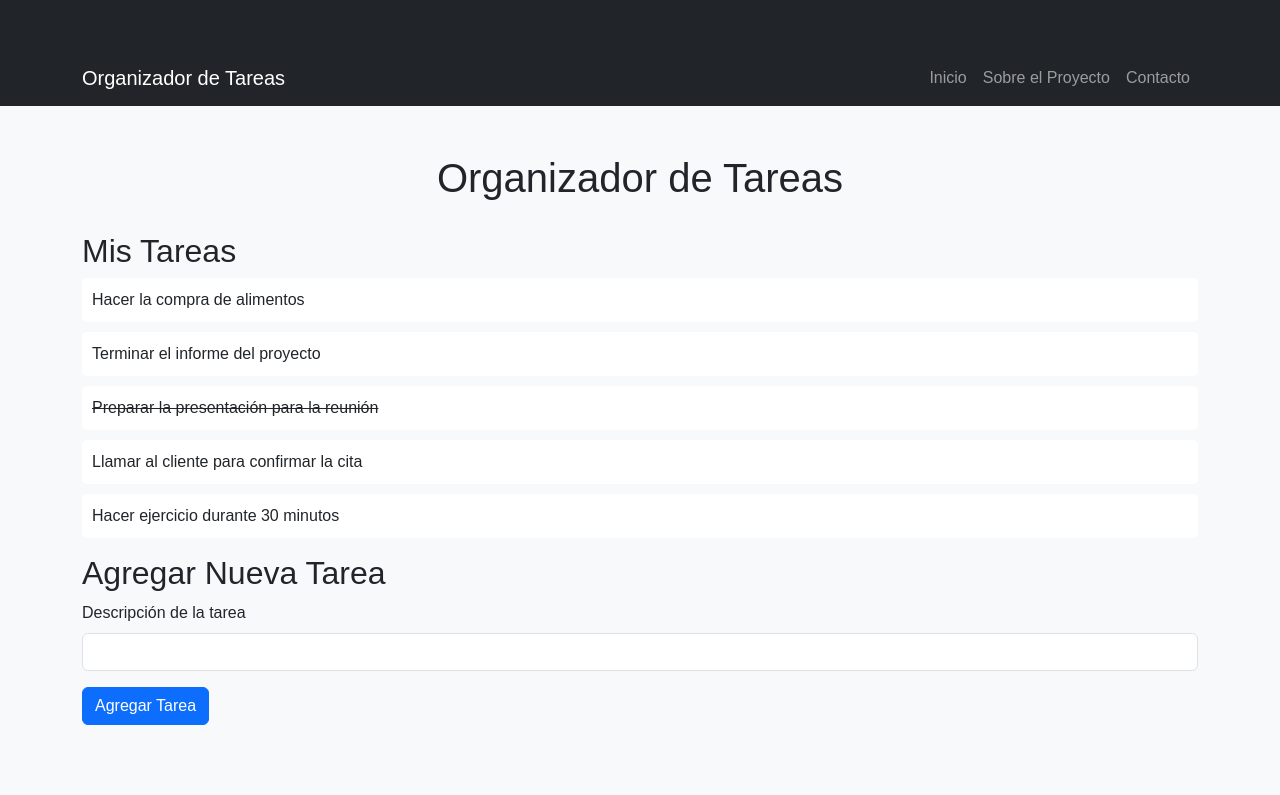
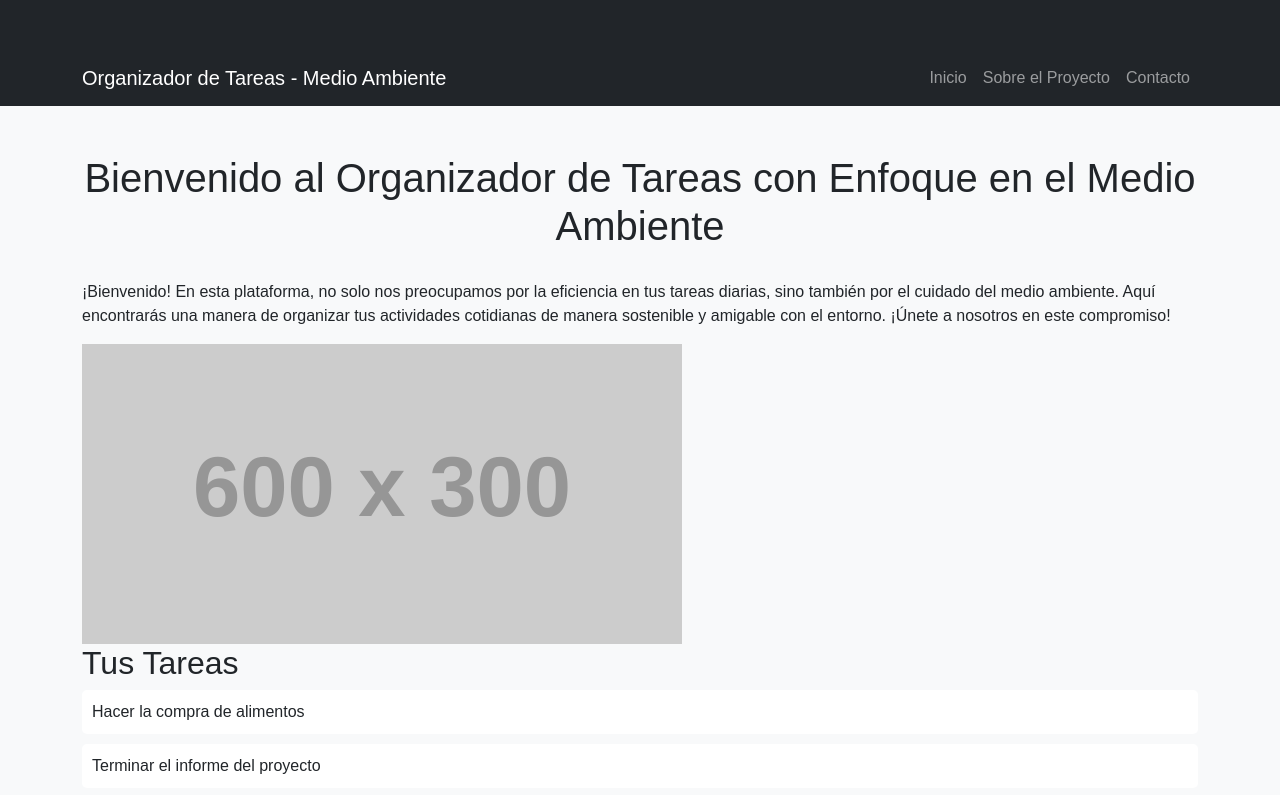
Before and after one commit to lemonlemonjiji/kira, a plain HTML site: page basura.html in a window 1280 px wide. Shown: the top 795 px of the page. Drawn offline with nearby package versions, Linux system fonts and the light colour scheme; placeholder pictures from the web are drawn by us.

Commit message:
agregamos un pequeño mensaje y una foto

```diff
--- a/basura.html
+++ b/basura.html
@@ -3,7 +3,7 @@
 <head>
   <meta charset="UTF-8">
   <meta name="viewport" content="width=device-width, initial-scale=1.0">
-  <title>Organizador de Tareas - Normas APA</title>
+  <title>Organizador de Tareas - Medio Ambiente</title>
   <!-- Bootstrap CSS -->
   <link href="https://cdn.jsdelivr.net/npm/bootstrap@5.3.0-alpha1/dist/css/bootstrap.min.css" rel="stylesheet" integrity="sha384-wQV3H3VzifV4LY+3qizPBvzAVFsu2IUwZ6uFWHYHPwSX/4Y8x4t+1eStqIN3whlD" crossorigin="anonymous">
   <!-- Estilos personalizados -->
@@ -39,7 +39,7 @@
   <!-- Navbar -->
   <nav class="navbar navbar-expand-lg navbar-dark bg-dark">
     <div class="container">
-      <a class="navbar-brand" href="#">Organizador de Tareas</a>
+      <a class="navbar-brand" href="#">Organizador de Tareas - Medio Ambiente</a>
       <button class="navbar-toggler" type="button" data-bs-toggle="collapse" data-bs-target="#navbarNav" aria-controls="navbarNav" aria-expanded="false" aria-label="Toggle navigation">
         <span class="navbar-toggler-icon"></span>
       </button>
@@ -61,9 +61,10 @@
 
   <!-- Contenido principal -->
   <div class="container mt-5">
-    <h1>Organizador de Tareas</h1>
-
-    <h2>Mis Tareas</h2>
+    <h1>Bienvenido al Organizador de Tareas con Enfoque en el Medio Ambiente</h1>
+    <p>¡Bienvenido! En esta plataforma, no solo nos preocupamos por la eficiencia en tus tareas diarias, sino también por el cuidado del medio ambiente. Aquí encontrarás una manera de organizar tus actividades cotidianas de manera sostenible y amigable con el entorno. ¡Únete a nosotros en este compromiso!</p>
+    <img src="https://via.placeholder.com/600x300" alt="Imagen de naturaleza" class="img-fluid">
+    <h2>Tus Tareas</h2>
     <ul class="task-list">
       <li class="task-item">Hacer la compra de alimentos</li>
       <li class="task-item">Terminar el informe del proyecto</li>
```
